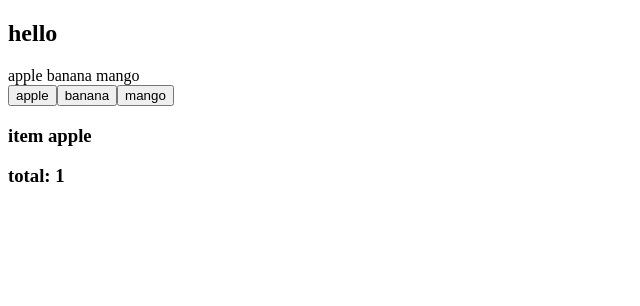
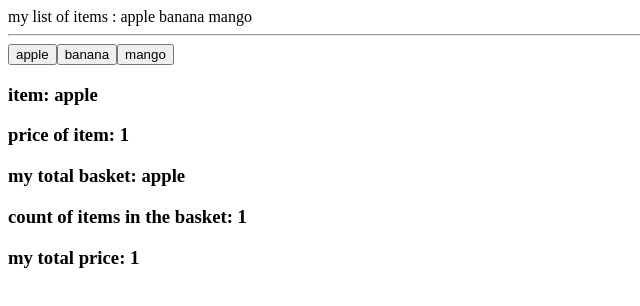
Before and after one commit to liza-shermayster/my-angular-basket, an Angular app: page / in a window 1280 px wide. Both pictures are taken after a click on the button "apple". Shown: the top 306 px of the page, without its empty margins (0-640 px from the left). Built offline with nearby package versions, Linux system fonts and the light colour scheme.

Commit message:
simple basket implementation

```diff
--- a/src/app/app.component.html
+++ b/src/app/app.component.html
@@ -1,7 +1,14 @@
-<h2>hello</h2>
-<div>
+<div>my list of items :
   <span *ngFor="let item of fruits"> {{item.title}} </span>
 </div>
+<hr>
 <app-buttons [array]="fruits" (clickButton)="getDataFun($event)"></app-buttons>
-<h3 *ngIf="basket">item {{basket}}</h3>
-<h3 *ngIf="total">total: {{total}}</h3>
+<h3 *ngIf="basket">item: {{basket}}</h3>
+<h3 *ngIf="total">price of item: {{total}}</h3>
+<h3 *ngIf="countBasket.length">my total basket:
+  <span *ngFor="let item of countBasket">
+    {{item}}
+  </span>
+</h3>
+<h3 *ngIf="amount"> count of items in the basket: {{amount}}</h3>
+<h3 *ngIf="totalPrice">my total price: {{totalPrice}}</h3>
--- a/src/app/app.component.ts
+++ b/src/app/app.component.ts
@@ -1,10 +1,12 @@
 import { Component } from '@angular/core';
+import { addAllToArray } from '@angular/core/src/render3/util';
 
 @Component({
   selector: 'app-root',
   templateUrl: './app.component.html',
   styleUrls: ['./app.component.css']
 })
+
 export class AppComponent {
   fruits = [
     { title: 'apple', price: 1 },
@@ -12,11 +14,23 @@ export class AppComponent {
     { title: 'mango', price: 5 }
   ];
   basket: string;
-  total;
+  total = 0;
+  countBasket = [];
+  totalPrice = 0;
+  amount = 0;
+  myTotalPriceItem = [
+    { tile: 'apple', price: 1, count: 2 },
+    { tile: 'banana', price: 3, count: 4 },
+    { tile: 'mango', price: 5, count: 6 }
+  ];
+  test = { title: 'apple', count: '2', price: '3' };
 
   getDataFun(event) {
-    console.log(event);
+    this.total = event.price;
     this.basket = event.title;
-    this.total = event.price;
+    this.countBasket.push(event.title);
+    this.amount = this.amount + 1;
+    this.totalPrice = this.totalPrice + event.price;
   }
+
 }
```
